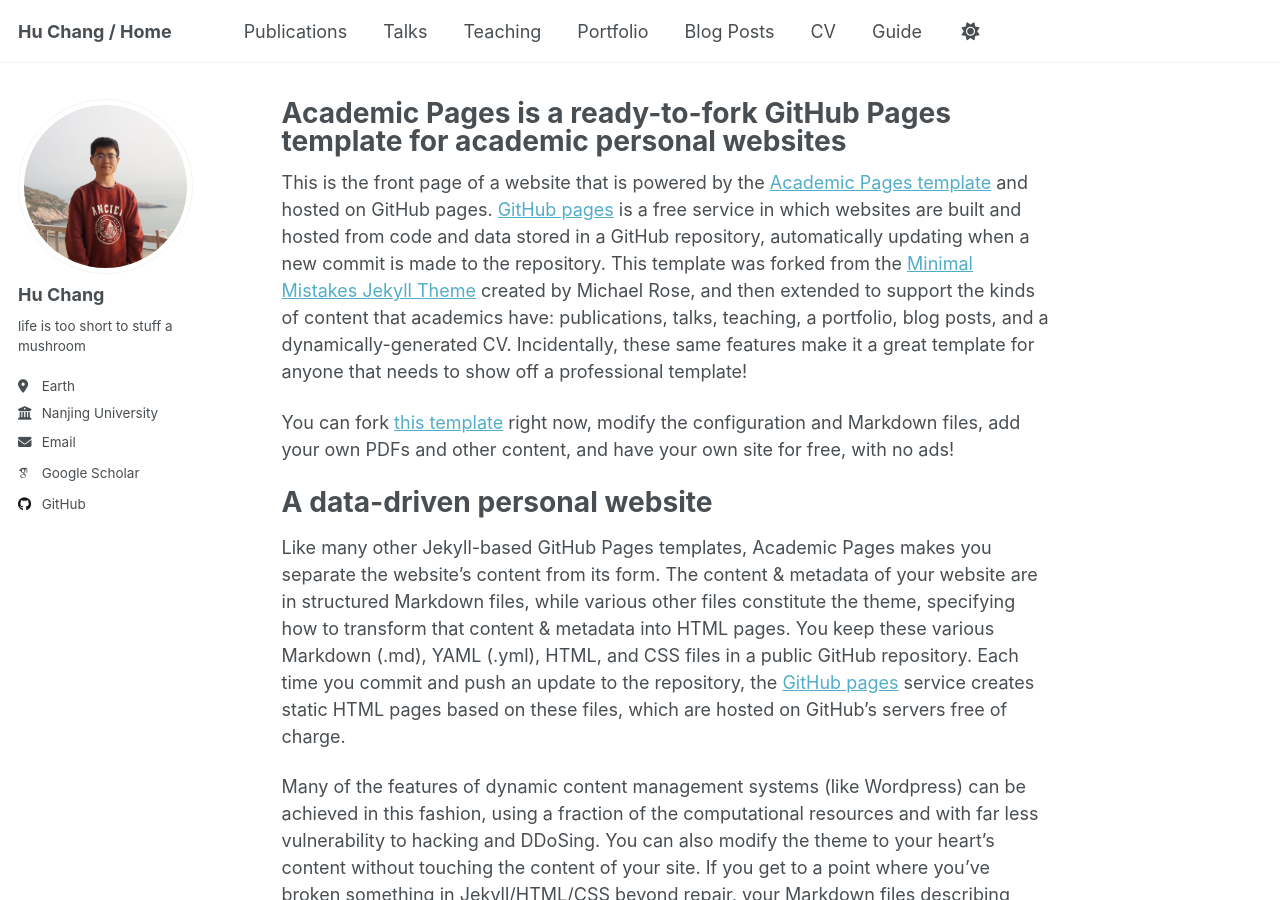
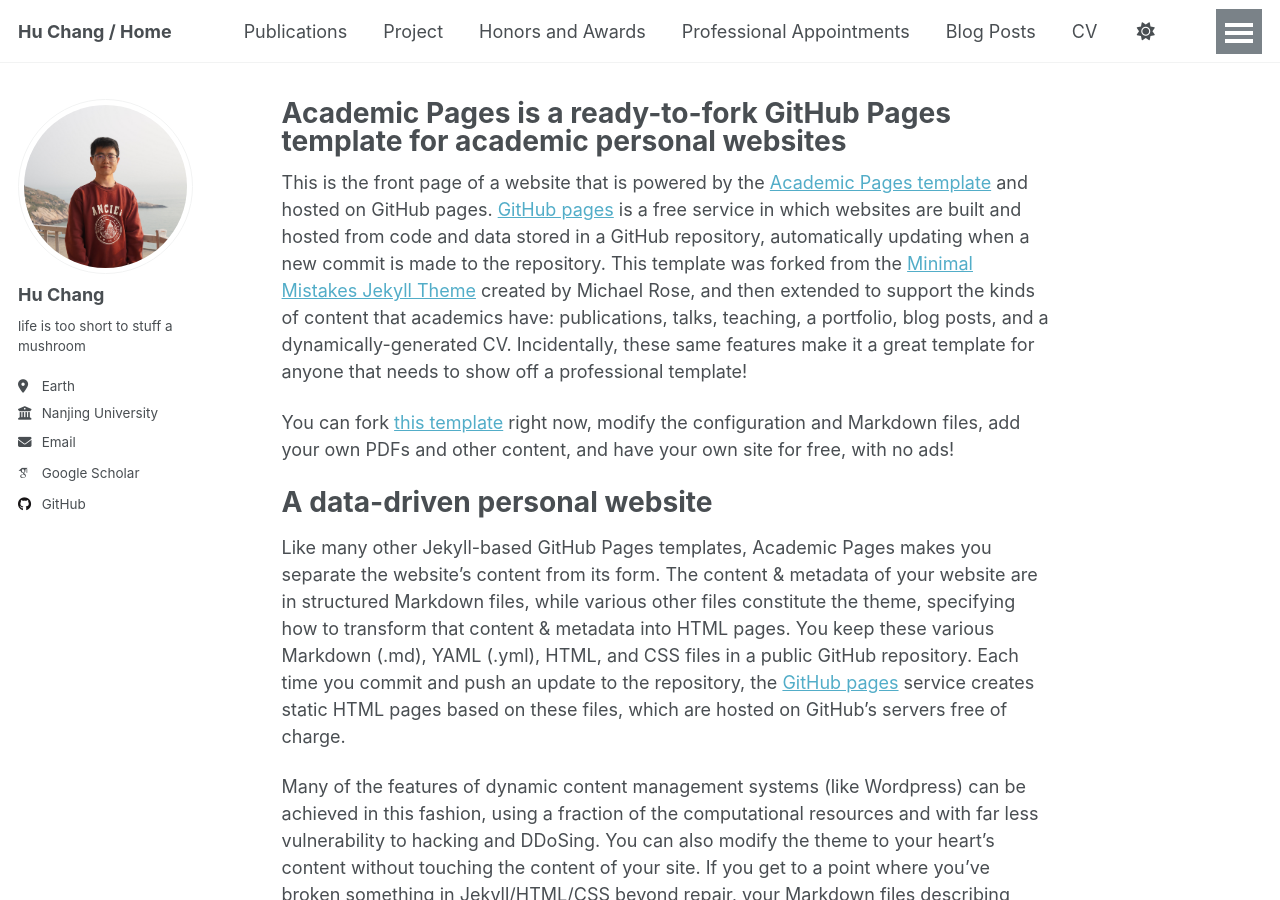
Before and after one commit to CHANGXiaohu/CHANGXiaohu.github.io, a Jekyll site: the page built from _pages/about.md, in a window 1280 px wide and 900 px high. Built offline with Jekyll 4.4.1, drawn with Linux system fonts in a browser that asks for light colours; some web fonts are replaced; a script that is not in the unit is left out.

Commit message:
Update navigation.yml

```diff
--- a/_data/navigation.yml
+++ b/_data/navigation.yml
@@ -11,14 +11,14 @@
   - title: "Publications"
     url: /publications/
 
-  - title: "Talks"
-    url: /talks/
+  - title: "Project"
+    url: /Project/
 
-  - title: "Teaching"
-    url: /teaching/
+  - title: "Honors and Awards"
+    url: /Honors and Awards/
 
-  - title: "Portfolio"
-    url: /portfolio/
+  - title: " Professional Appointments"
+    url: / Professional Appointments/
 
   - title: "Blog Posts"
     url: /year-archive/
```
